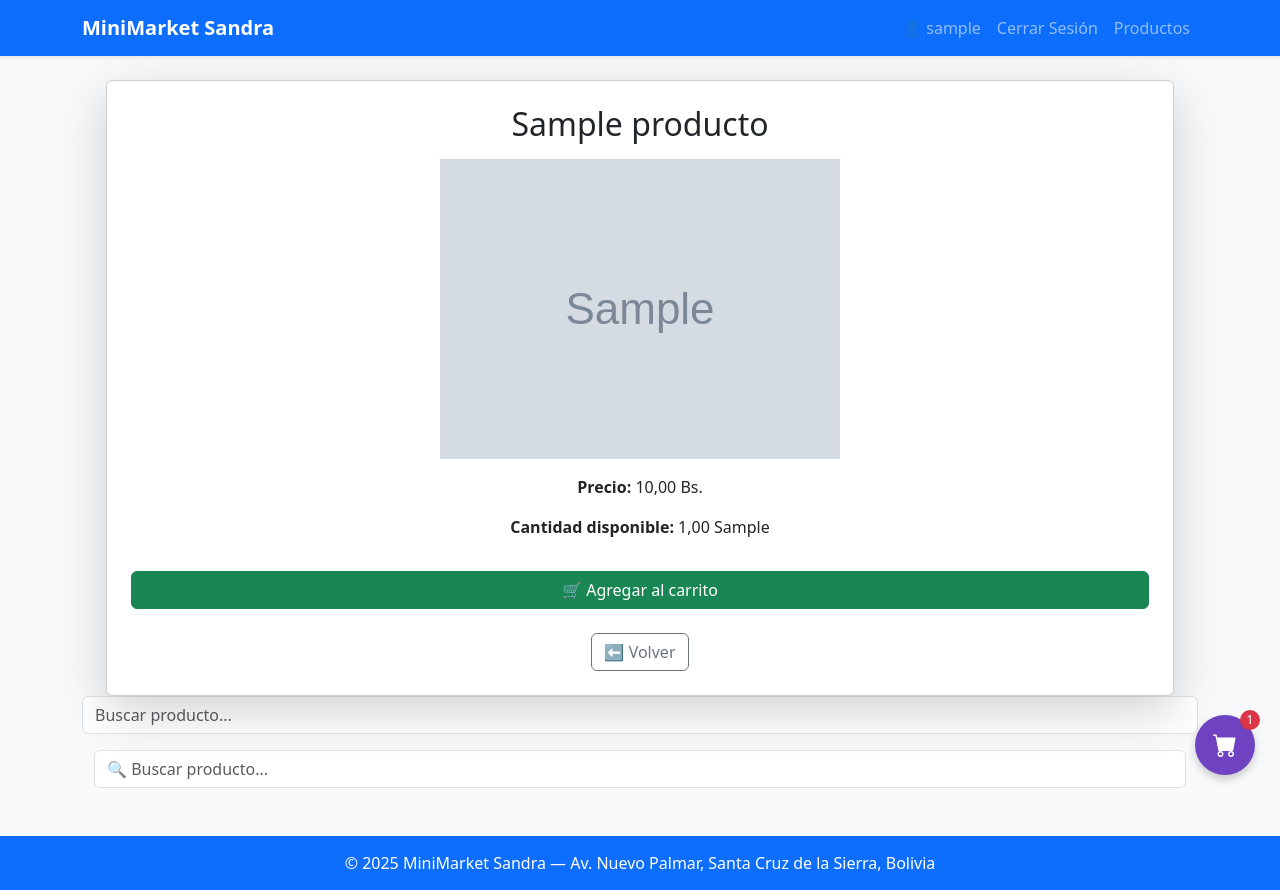
After one commit to NowIose/MiniMarketDespliegue, a Django app: page /productos/producto/1/ in a window 1280 px wide. The commit adds this page. Run offline with Django 5.2, Linux system fonts and the light colour scheme; a user stored in the database is signed in; tables that the repository leaves empty hold one stand-in row (values such as "Sample post"); grey boxes marked "Sample" are stand-in pictures; some libraries are stand-ins or nearby versions.

Commit message:
Minimarked-Busqueda

```diff
--- a/Productos/templates/producto/base.html
+++ b/Productos/templates/producto/base.html
@@ -52,7 +52,72 @@
         justify-content: center;
       }
     </style>
+    <input type="text" id="buscador" placeholder="Buscar producto..." class="form-control">
+    {% if user.is_authenticated %}
+    <div class="container mt-3">
+      <input
+          type="text"
+          id="buscador"
+          class="form-control"
+          placeholder="🔍 Buscar producto..."
+          autocomplete="off">
+      <div id="resultados" class="list-group mt-1"></div>
+    </div>
 
+    <script>
+    document.addEventListener('DOMContentLoaded', () => {
+        const buscador = document.getElementById('buscador');
+        const resultados = document.getElementById('resultados');
+
+        // Evitar error si el input no está presente
+        if (!buscador || !resultados) return;
+
+        buscador.addEventListener('input', function() {
+            const query = this.value.trim();
+
+            if (query.length < 1) {
+                resultados.innerHTML = '';
+                return;
+            }
+
+            // URL correcta con el prefijo /productos/
+            fetch(`/productos/buscar/?q=${encodeURIComponent(query)}`)
+                .then(response => {
+                    if (!response.ok) {
+                        throw new Error(`Error HTTP ${response.status}`);
+                    }
+                    return response.json();
+                })
+                .then(data => {
+                    resultados.innerHTML = '';
+                    if (data.length === 0) {
+                        resultados.innerHTML = `
+                            <div class="list-group-item text-muted">
+                                Sin resultados para "${query}"
+                            </div>`;
+                        return;
+                    }
+
+                    data.forEach(item => {
+                        const enlace = document.createElement('a');
+                        enlace.href = `/productos/producto/${item.id}/`;
+                        enlace.classList.add('list-group-item', 'list-group-item-action');
+                        enlace.textContent = `${item.nombre} — ${item.precio} Bs.`;
+                        resultados.appendChild(enlace);
+                    });
+                })
+                .catch(error => {
+                    console.error('Error al buscar producto:', error);
+                    resultados.innerHTML = `
+                        <div class="list-group-item text-danger">
+                            Error al conectar con el servidor
+                        </div>`;
+                });
+        });
+    });
+    </script>
+    {% endif %}
+    <div id="resultados" class="list-group mt-1"></div>
     <a href="{% url 'ver_carrito' %}" class="carrito-flotante" title="Ver carrito">
       <i class="bi bi-cart-fill fs-4"></i>
       {% with carrito=user.carrito.first %}
--- /dev/null
+++ b/Productos/templates/producto/ver_producto.html
@@ -0,0 +1,33 @@
+{% extends "producto/base.html" %}
+{% load static %}
+{% block producto_content %}
+<div class="container mt-4">
+    <div class="card shadow-lg p-4 text-center">
+        <h2 class="mb-3">{{ producto.nombre }}</h2>
+
+        {% if producto.imagen %}
+            <img src="{{ producto.imagen.url }}" class="img-fluid mx-auto d-block mb-3" alt="{{ producto.nombre }}" style="max-height: 300px; object-fit: cover;">
+        {% else %}
+            <img src="{% static 'img/default-product.png' %}" class="img-fluid mx-auto d-block mb-3" alt="Sin imagen" style="max-height: 300px; object-fit: cover;">
+        {% endif %}
+
+        <p><strong>Precio:</strong> {{ producto.precio_venta }} Bs.</p>
+        <p><strong>Cantidad disponible:</strong> {{ producto.cantidad }} {{ producto.unidad_medida }}</p>
+
+        {% if producto.cantidad > 0 %}
+            <a href="{% url 'agregar_al_carrito' producto.id %}" class="btn btn-success mt-3">
+                🛒 Agregar al carrito
+            </a>
+        {% else %}
+            <span class="badge bg-secondary mt-3">Sin stock</span>
+        {% endif %}
+
+        {% if request.user.is_authenticated and request.user.es_gerente %}
+            <a href="{% url 'editar_producto' producto.id %}" class="btn btn-warning btn-sm mt-2">✏️ Editar</a>
+        {% endif %}
+        <div class="mt-4">
+            <a href="{% url 'listar_categorias' %}" class="btn btn-outline-secondary">⬅ Volver</a>
+        </div>
+    </div>
+</div>
+{% endblock %}
--- a/Productos/urls.py
+++ b/Productos/urls.py
@@ -8,5 +8,7 @@ urlpatterns = [
     path('categoria/<int:categoria_id>/subcategoria/crear/', views.crear_subcategoria, name='crear_subcategoria'),
     path('categoria/<int:categoria_id>/producto/crear/', views.crear_producto, name='crear_producto'),
     path('producto/<int:producto_id>/editar/', views.editar_producto, name='editar_producto'),
+    path('buscar/', views.buscar_producto, name='buscar_producto'),
+    path('producto/<int:producto_id>/', views.ver_producto, name='ver_producto'),
     path('', views.ver_productos, name='ver_productos'),
 ]
--- a/Productos/views.py
+++ b/Productos/views.py
@@ -1,15 +1,13 @@
 from django.shortcuts import render, get_object_or_404
 
 # Create your views here.
-from django.contrib.auth.decorators import login_required
+from django.contrib.auth.decorators import login_required, user_passes_test
 from .models import Producto, Categoria
 from django.shortcuts import render, redirect, get_object_or_404
 from .forms import CategoriaForm, ProductoForm
 
-
+from django.http import JsonResponse
 from django.shortcuts import render, redirect
-from django.contrib.auth.decorators import login_required, user_passes_test
-
 
 # '''@login_required
 # def ver_productos(request):
@@ -216,3 +214,26 @@ def editar_producto(request, producto_id):
         form = ProductoForm(instance=producto)
 
     return render(request, 'producto/editar_producto.html', {'form': form, 'producto': producto})
+
+
+
+@login_required
+def buscar_producto(request):
+    query = request.GET.get('q', '')  # Obtener lo que el usuario escribe
+    resultados = []
+
+    if query:
+        productos = Producto.objects.filter(nombre__icontains=query)[:10]  # Limitar a 10 resultados
+        for p in productos:
+            resultados.append({
+                'id': p.id,
+                'nombre': p.nombre,
+                'precio': str(p.precio_venta),
+            })
+
+    return JsonResponse(resultados, safe=False)
+
+@login_required
+def ver_producto(request, producto_id):
+    producto = get_object_or_404(Producto, id=producto_id)
+    return render(request, 'producto/ver_producto.html', {'producto': producto})
```
